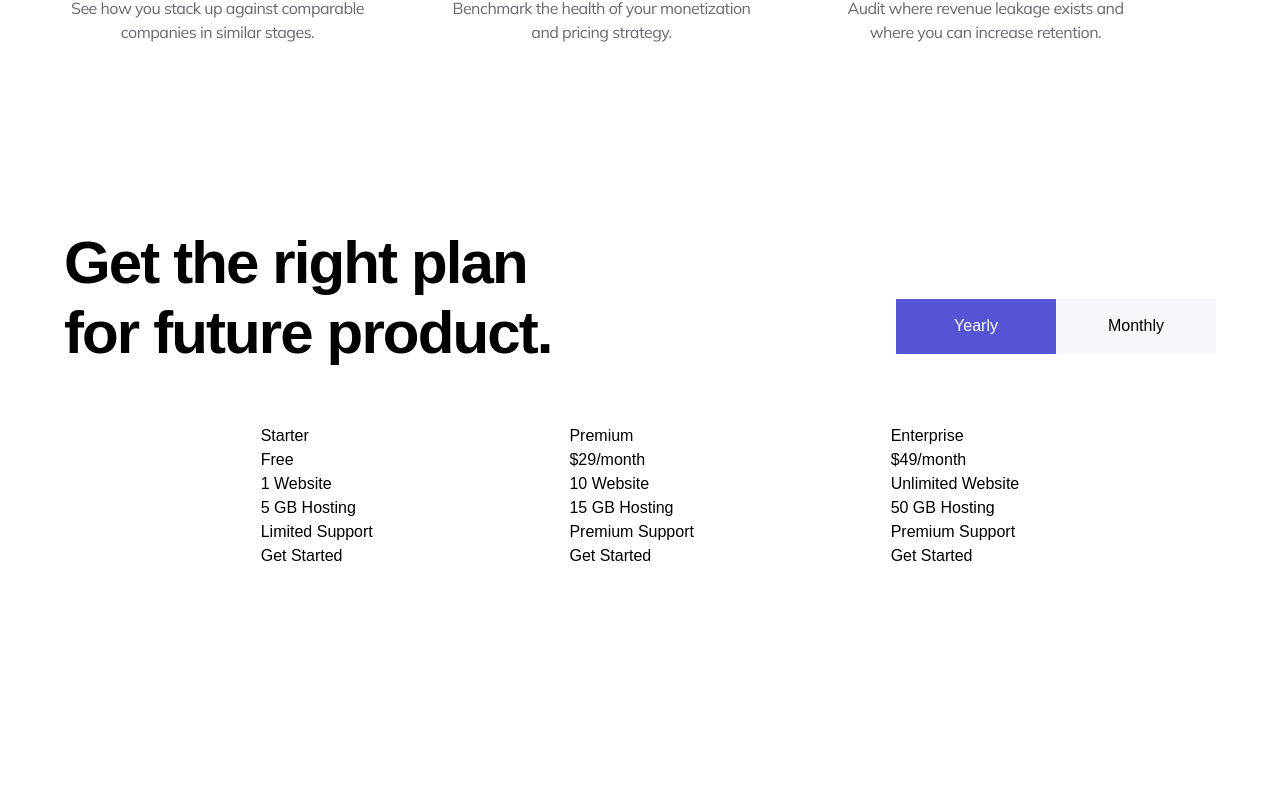
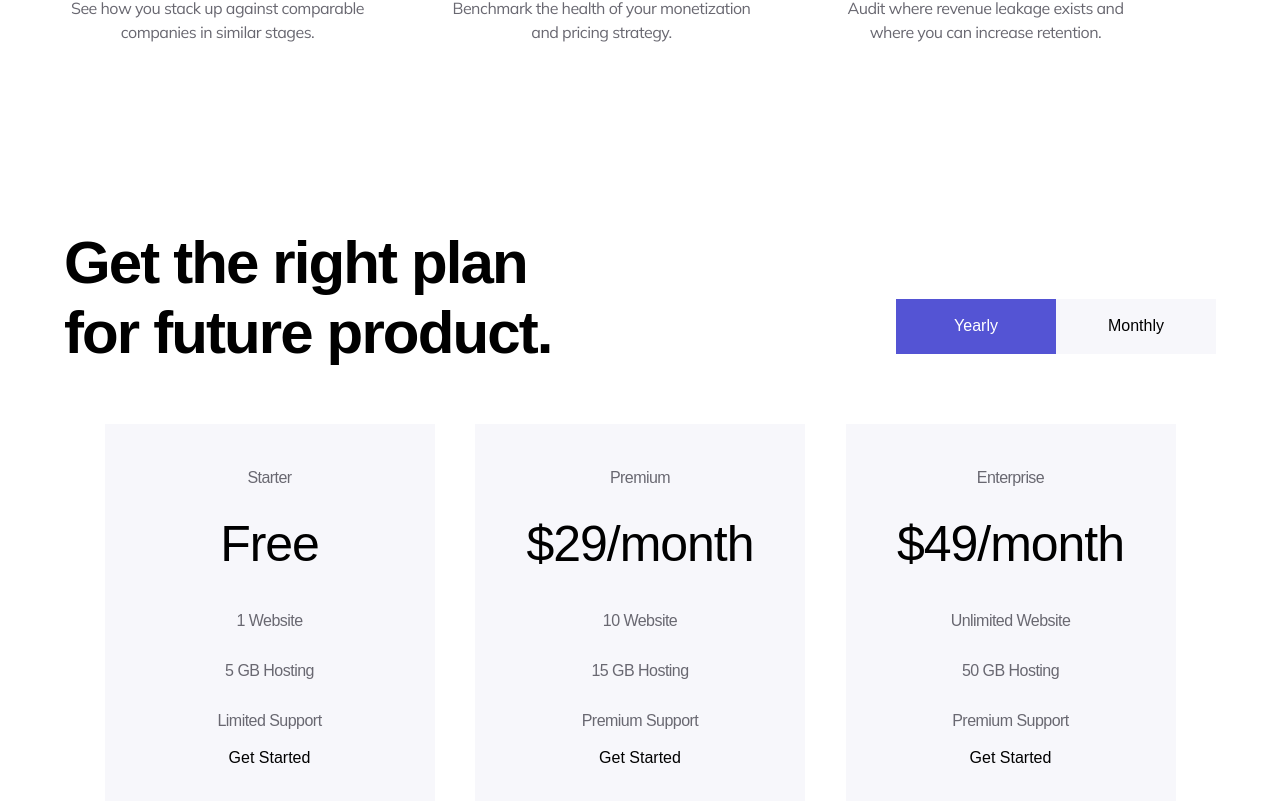
Before and after one commit to sefeoluwa/globe-landing-page, a React (Vite) app: page / in a window 1280 px wide. Shown: the part 2463-3264 px from the top of the page. Before the commit the page ends 3095 px from the top, so only its background shows below. Built offline with nearby package versions, Linux system fonts and the light colour scheme; some icons are missing; a web font is replaced by a local one.

Commit message:
plans specs texts styles

```diff
--- a/src/components/SubPlans.jsx
+++ b/src/components/SubPlans.jsx
@@ -16,12 +16,12 @@ function SubPlans() {
     <div className="bottom">
       <div className='flex justify-evenly'>
         {plans.map((plan) => (
-          <div key={plan.title}>
-            <p>{plan.title}</p>
-            <h3>{plan.price}</h3>
+          <div key={plan.title} className='w-[330px] h-[441px] bg-[#F7F7FB] p-[1vw]rounded-xl flex flex-col items-center pt-10'>
+            <p className='text-[#696871] text[18px] leading-[28px] tracking-[-0.56px] pb-6'>{plan.title}</p>
+            <h3 className='text-black text-[50px] leading-[56px] tracking-[-1.03px] pb-6'>{plan.price}</h3>
             <ul className='flex flex-col'>
             {plan.specs.map((spec) => (
-            <li key={spec}>{spec}</li>
+            <li key={spec} className='text-[#696871] text[17px] leading-[50px] tracking-[-0.53px] text-center'>{spec}</li>
           ))}
             </ul>
             <button>{plan.button}</button>
```
